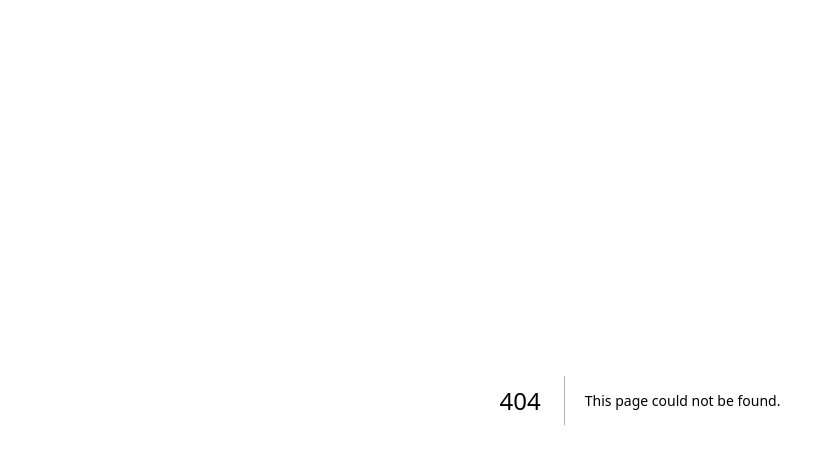
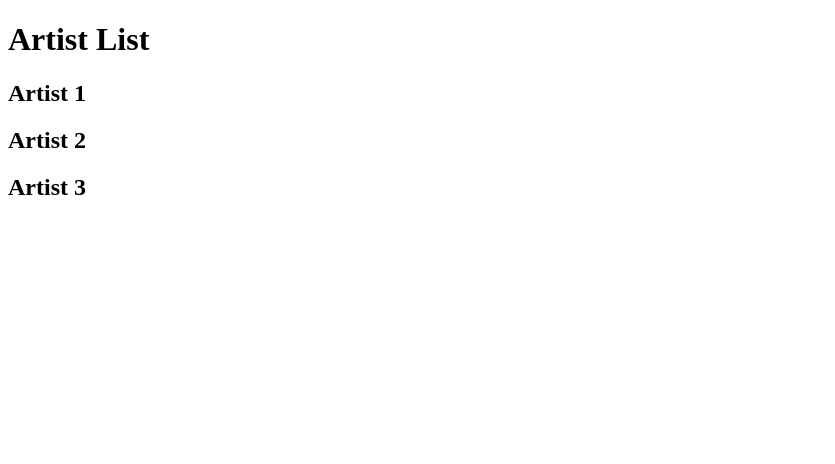
Before and after one commit to gustcomer/schedmusic, a Next.js app: page /artists in a window 1280 px wide. Before the commit this address had no page. Shown: the top 464 px of the page, without its empty margins (0-835 px from the left). Built offline with nearby package versions, Linux system fonts and the light colour scheme.

Commit message:
feat: create Artist List

```diff
--- /dev/null
+++ b/src/app/artists/page.tsx
@@ -0,0 +1,10 @@
+export default function ArtistList() {
+  return (
+    <>
+      <h1>Artist List</h1>
+      <h2>Artist 1</h2>
+      <h2>Artist 2</h2>
+      <h2>Artist 3</h2>
+    </>
+  )
+}
```
